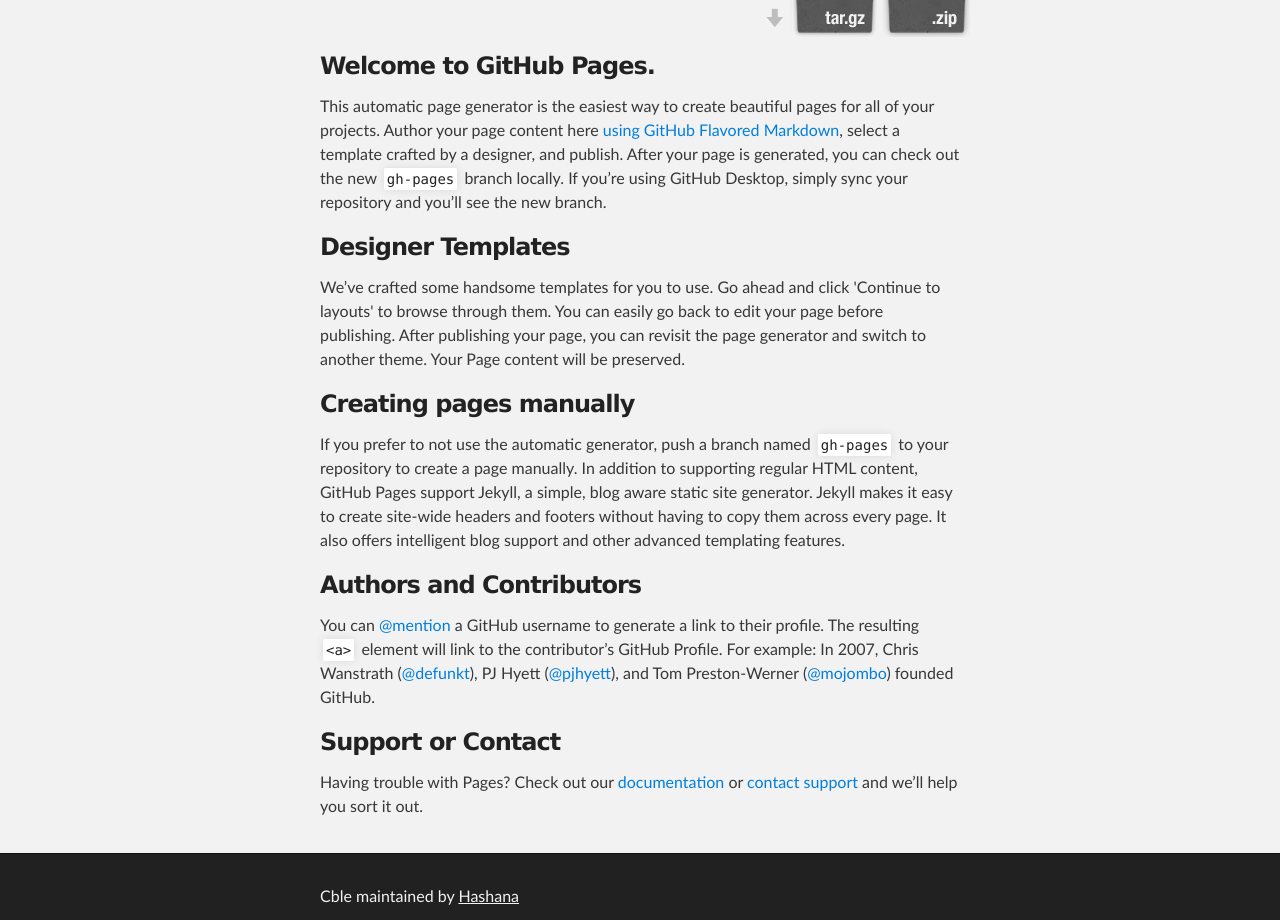
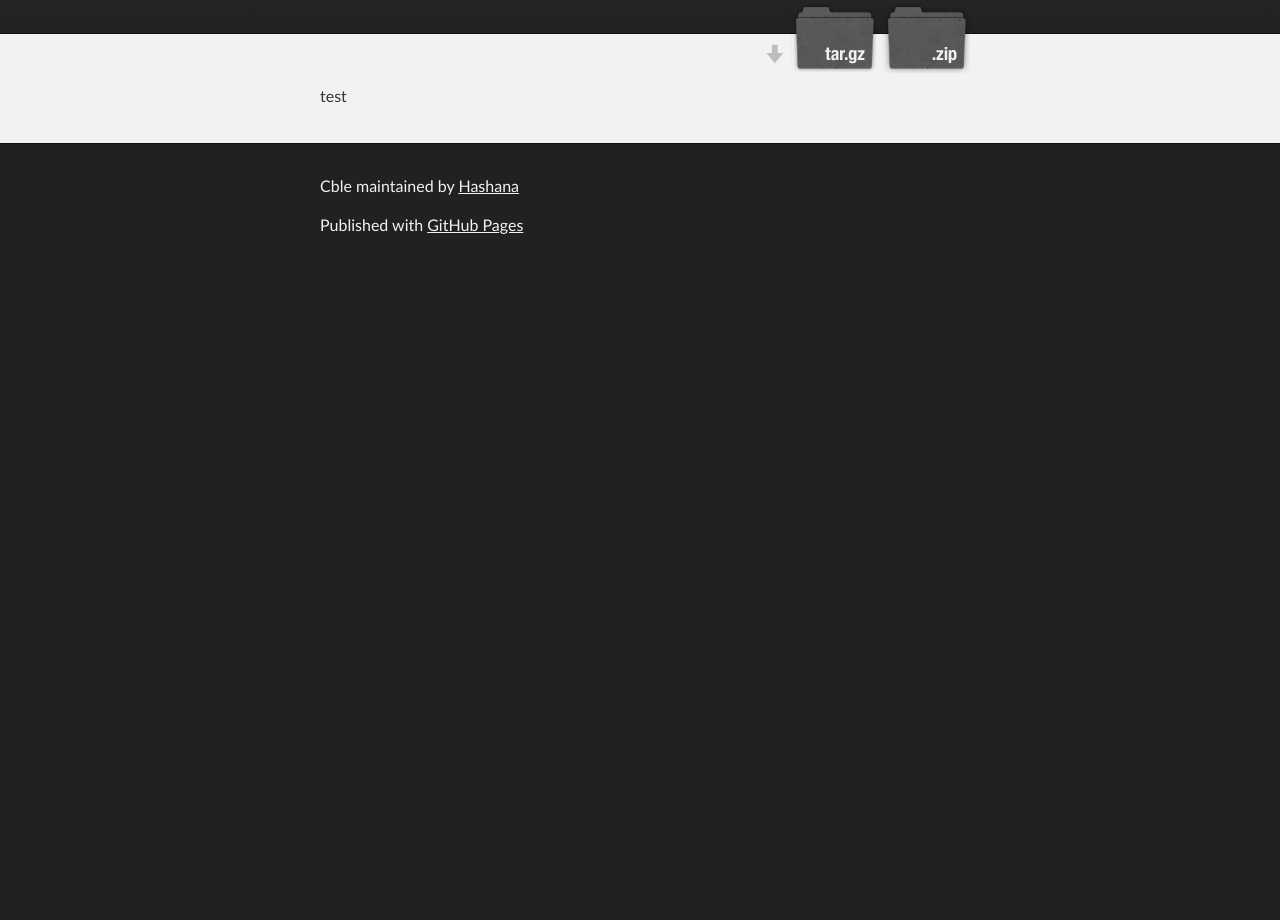
Before and after one commit to Hashana/cble, a plain HTML site: page index.html in a window 1280 px wide. Shown: the part 176-1096 px from the top of the page. After the commit the page ends 800 px from the top, so only its background shows below. Drawn offline with Linux system fonts and the light colour scheme.

```diff
--- a/index.html
+++ b/index.html
@@ -4,7 +4,7 @@
   <head>
     <meta charset='utf-8'>
     <meta http-equiv="X-UA-Compatible" content="chrome=1">
-    <meta name="description" content="Cble : ">
+    <meta name="description" content="Cble : Planetary Primes">
 
     <link rel="stylesheet" type="text/css" media="screen" href="stylesheets/stylesheet.css">
 
@@ -19,7 +19,7 @@
           <a id="forkme_banner" href="https://github.com/Hashana/cble">View on GitHub</a>
 
           <h1 id="project_title">Cble</h1>
-          <h2 id="project_tagline"></h2>
+          <h2 id="project_tagline">Planetary Primes</h2>
 
             <section id="downloads">
               <a class="zip_download_link" href="https://github.com/Hashana/cble/zipball/master">Download this project as a .zip file</a>
@@ -31,30 +31,7 @@
     <!-- MAIN CONTENT -->
     <div id="main_content_wrap" class="outer">
       <section id="main_content" class="inner">
-        <h3>
-<a id="welcome-to-github-pages" class="anchor" href="#welcome-to-github-pages" aria-hidden="true"><span aria-hidden="true" class="octicon octicon-link"></span></a>Welcome to GitHub Pages.</h3>
-
-<p>This automatic page generator is the easiest way to create beautiful pages for all of your projects. Author your page content here <a href="https://guides.github.com/features/mastering-markdown/">using GitHub Flavored Markdown</a>, select a template crafted by a designer, and publish. After your page is generated, you can check out the new <code>gh-pages</code> branch locally. If you’re using GitHub Desktop, simply sync your repository and you’ll see the new branch.</p>
-
-<h3>
-<a id="designer-templates" class="anchor" href="#designer-templates" aria-hidden="true"><span aria-hidden="true" class="octicon octicon-link"></span></a>Designer Templates</h3>
-
-<p>We’ve crafted some handsome templates for you to use. Go ahead and click 'Continue to layouts' to browse through them. You can easily go back to edit your page before publishing. After publishing your page, you can revisit the page generator and switch to another theme. Your Page content will be preserved.</p>
-
-<h3>
-<a id="creating-pages-manually" class="anchor" href="#creating-pages-manually" aria-hidden="true"><span aria-hidden="true" class="octicon octicon-link"></span></a>Creating pages manually</h3>
-
-<p>If you prefer to not use the automatic generator, push a branch named <code>gh-pages</code> to your repository to create a page manually. In addition to supporting regular HTML content, GitHub Pages support Jekyll, a simple, blog aware static site generator. Jekyll makes it easy to create site-wide headers and footers without having to copy them across every page. It also offers intelligent blog support and other advanced templating features.</p>
-
-<h3>
-<a id="authors-and-contributors" class="anchor" href="#authors-and-contributors" aria-hidden="true"><span aria-hidden="true" class="octicon octicon-link"></span></a>Authors and Contributors</h3>
-
-<p>You can <a href="https://help.github.com/articles/basic-writing-and-formatting-syntax/#mentioning-users-and-teams" class="user-mention">@mention</a> a GitHub username to generate a link to their profile. The resulting <code>&lt;a&gt;</code> element will link to the contributor’s GitHub Profile. For example: In 2007, Chris Wanstrath (<a href="https://github.com/defunkt" class="user-mention">@defunkt</a>), PJ Hyett (<a href="https://github.com/pjhyett" class="user-mention">@pjhyett</a>), and Tom Preston-Werner (<a href="https://github.com/mojombo" class="user-mention">@mojombo</a>) founded GitHub.</p>
-
-<h3>
-<a id="support-or-contact" class="anchor" href="#support-or-contact" aria-hidden="true"><span aria-hidden="true" class="octicon octicon-link"></span></a>Support or Contact</h3>
-
-<p>Having trouble with Pages? Check out our <a href="https://help.github.com/pages">documentation</a> or <a href="https://github.com/contact">contact support</a> and we’ll help you sort it out.</p>
+        <p>test</p>
       </section>
     </div>
 
```
Also changed, not shown: params.json (+1 -1 lines).
